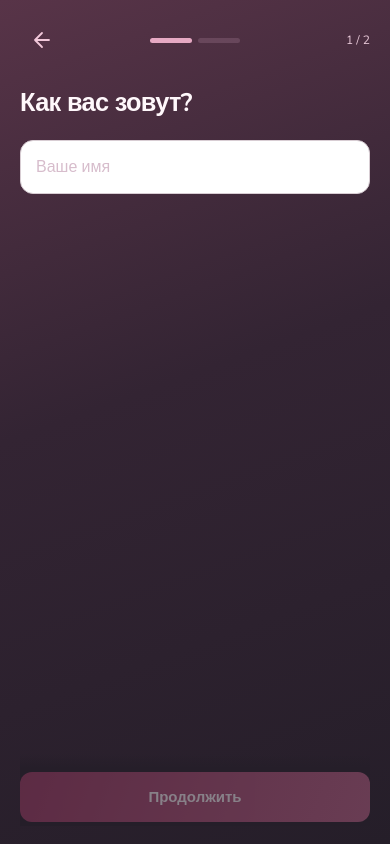
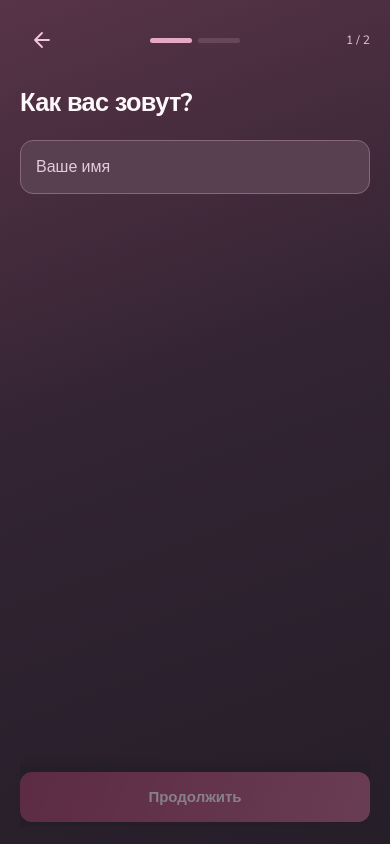
Before and after one commit to kktckuscukardesler-hash/beauty-profit-personal, a plain HTML site: page registration-preview.html in a window 390 px wide. Drawn offline with nearby package versions, Linux system fonts and the light colour scheme.

Commit message:
Fix registration input contrast and mobile autofill text colors

```diff
--- a/registration-preview.html
+++ b/registration-preview.html
@@ -198,6 +198,12 @@ button.bp-signup-category{cursor:pointer}
 .bp-signup-primary{width:100%}
 .bp-signup-note{margin-top:20px!important}
 .bp-signup-visually-hidden{position:absolute;width:1px;height:1px;padding:0;margin:-1px;overflow:hidden;clip:rect(0,0,0,0);white-space:nowrap;border:0}
+</style>
+<style>
+section.bp-signup .bp-signup-form input:not([type=checkbox]):not([type=radio]){background:#594050!important;color:#fff8fb!important;-webkit-text-fill-color:#fff8fb!important;caret-color:#fff8fb!important;border-color:#88677a!important;opacity:1!important;color-scheme:dark}
+section.bp-signup .bp-signup-form input::placeholder{color:#e6cad9!important;-webkit-text-fill-color:#e6cad9!important;opacity:1!important}
+section.bp-signup .bp-signup-form input:focus{background:#594050!important;border-color:#eab0cd!important}
+section.bp-signup .bp-signup-form input:-webkit-autofill{-webkit-box-shadow:0 0 0 1000px #594050 inset!important;-webkit-text-fill-color:#fff8fb!important}
 </style>
 </head>
 <body>
```
